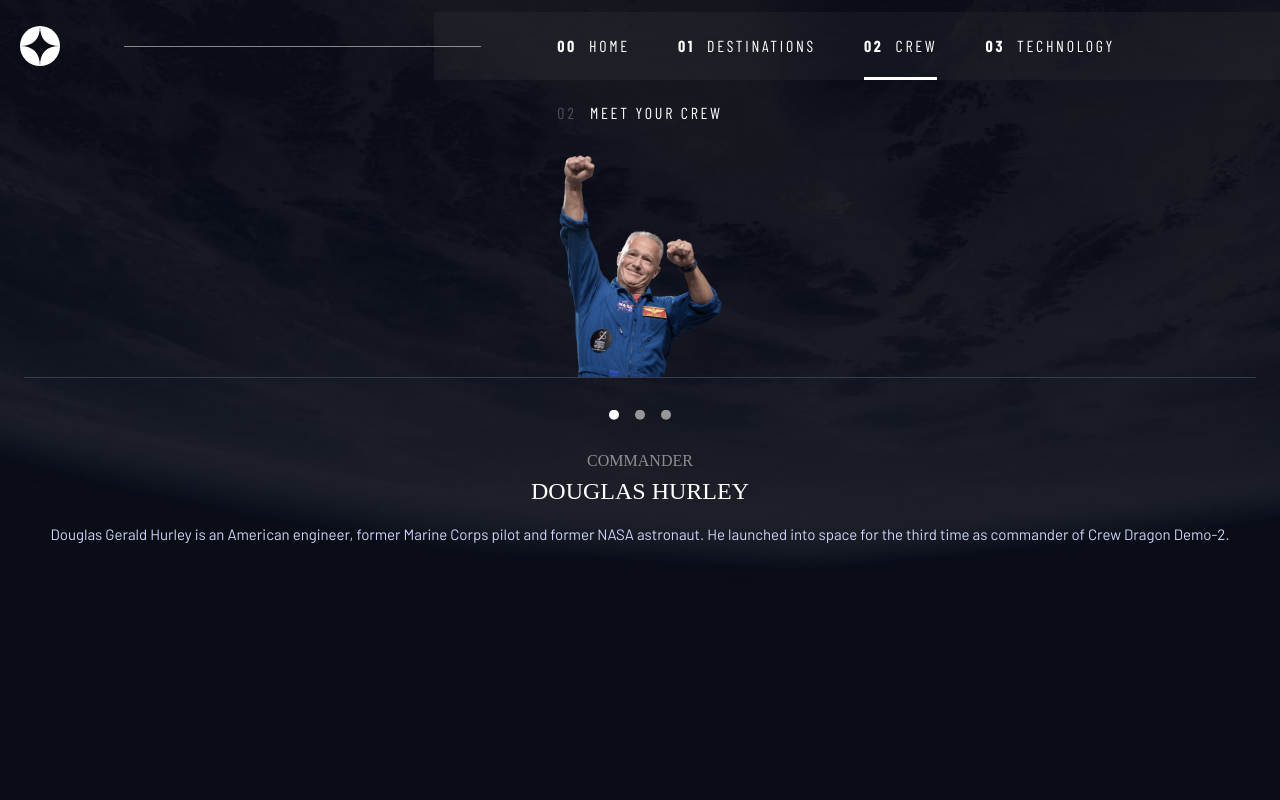
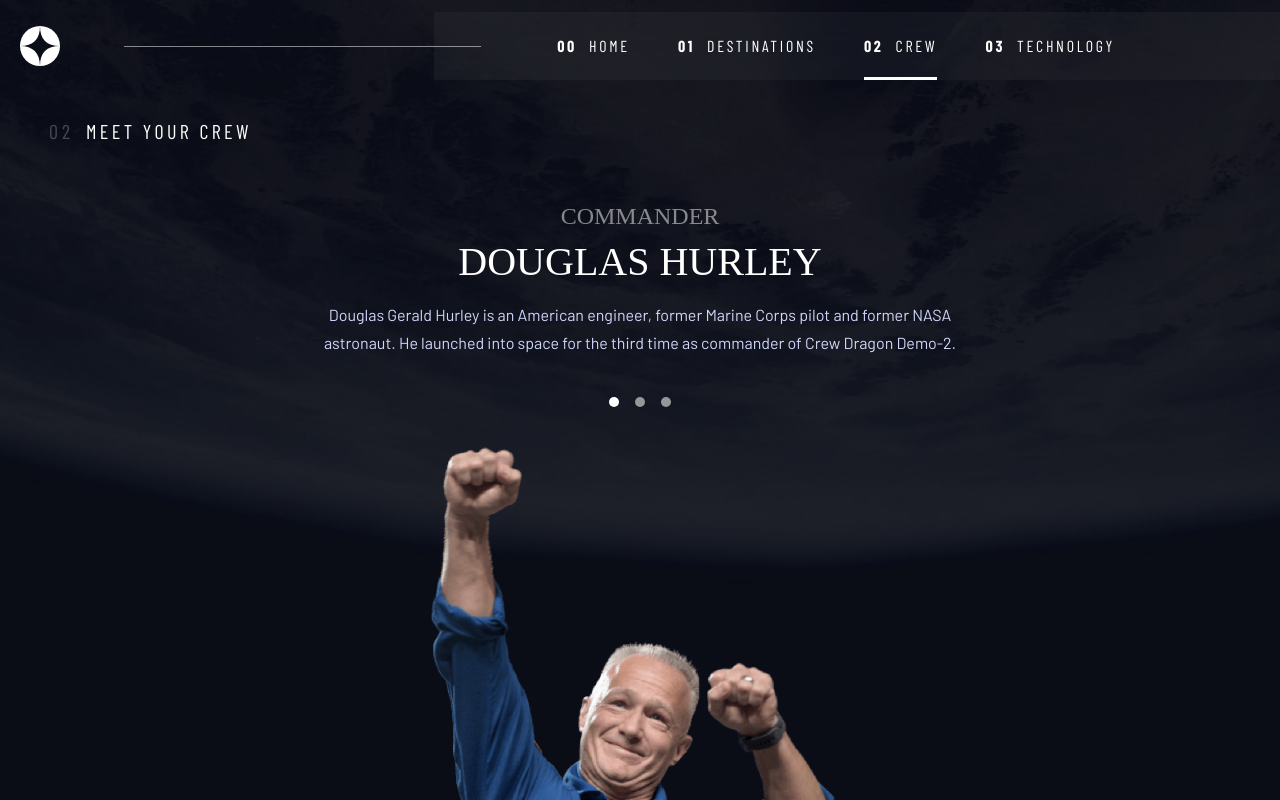
Before and after one commit to A-Awad1/Space-Tourism-Website, a Vue app: page /crew in a window 1280 px wide. Built offline with nearby package versions, Linux system fonts and the light colour scheme; a web font is replaced by a local one.

Commit message:
update crew view responsive

```diff
--- a/src/views/CrewView.vue
+++ b/src/views/CrewView.vue
@@ -4,7 +4,13 @@
       <PageNumberSpan />
       <h2>meet your crew</h2>
     </header>
-    <img :src="currentImg" alt="crew-img" />
+    <div class="img">
+      <img
+        :src="currentImg"
+        alt="crew-img"
+        :class="{ 'custom-img': currentCrewName === 'Douglas Hurley' }"
+      />
+    </div>
     <hr />
     <ul>
       <li
@@ -57,10 +63,14 @@ export default {
 
 <style lang="scss">
 section.crew {
+  @extend %column-flex;
   text-transform: uppercase;
-  display: grid;
   padding: 24px {
     top: 0;
+  }
+  @include medium {
+    padding: 0 10px;
+    flex: 1;
   }
   > {
     header {
@@ -68,29 +78,61 @@ section.crew {
       @extend %center-flex;
       gap: 16px;
       font-size: 16px;
+      @include medium {
+        align-self: flex-start;
+        margin: 40px 39px 60px;
+        font-size: 20px;
+      }
       h2 {
         letter-spacing: 2.7px;
         font : {
           size: inherit;
           weight: normal;
         }
+        @include medium {
+          letter-spacing: 3.375px;
+        }
       }
     }
-    img {
+    div.img {
       height: 222px;
-      justify-self: center;
+      @include medium {
+        order: 2;
+        flex: 1;
+        position: relative;
+        width: 100%;
+        display: flex;
+        justify-content: center;
+        overflow: hidden;
+      }
+      img {
+        max-height: 100%;
+        @include medium {
+          position: absolute;
+          &.custom-img {
+            max-height: 572px;
+          }
+        }
+      }
     }
     hr {
       background-color: #383b4b;
       width: 100%;
       height: 1px;
       border: none;
+      @include medium {
+        display: none;
+      }
     }
     ul {
       margin: 32px 0;
       display: flex;
       gap: 16px;
       justify-self: center;
+      @include medium {
+        order: 1;
+        margin: 40px 0;
+      }
       li {
         aspect-ratio: 1/1;
         width: 10px;
@@ -104,14 +146,15 @@ section.crew {
       }
     }
     div.info {
-      display: flex;
-      flex-direction: column;
+      @extend %column-flex;
       justify-content: center;
-      align-items: center;
       font-family: "Bellefair", serif;
       span {
         color: #fff;
         opacity: 0.5;
+        @include medium {
+          font-size: 24px;
+        }
       }
       h3 {
         margin: 8px 0 16px;
@@ -119,15 +162,24 @@ section.crew {
           size: 24px;
           weight: normal;
         }
+        @include medium {
+          font-size: 40px;
+        }
       }
       p {
         font-family: "Barlow", sans-serif;
         color: colors.$second-text;
         font-size: 15px;
-        line-height: 25px; /* 166.667% */
+        line-height: 25px;
         text: {
           transform: none;
           align: center;
+        }
+        @include medium {
+          font-size: 16px;
+          line-height: 28px;
+          text-wrap: balance;
+          max-width: 81%;
         }
       }
     }
```
